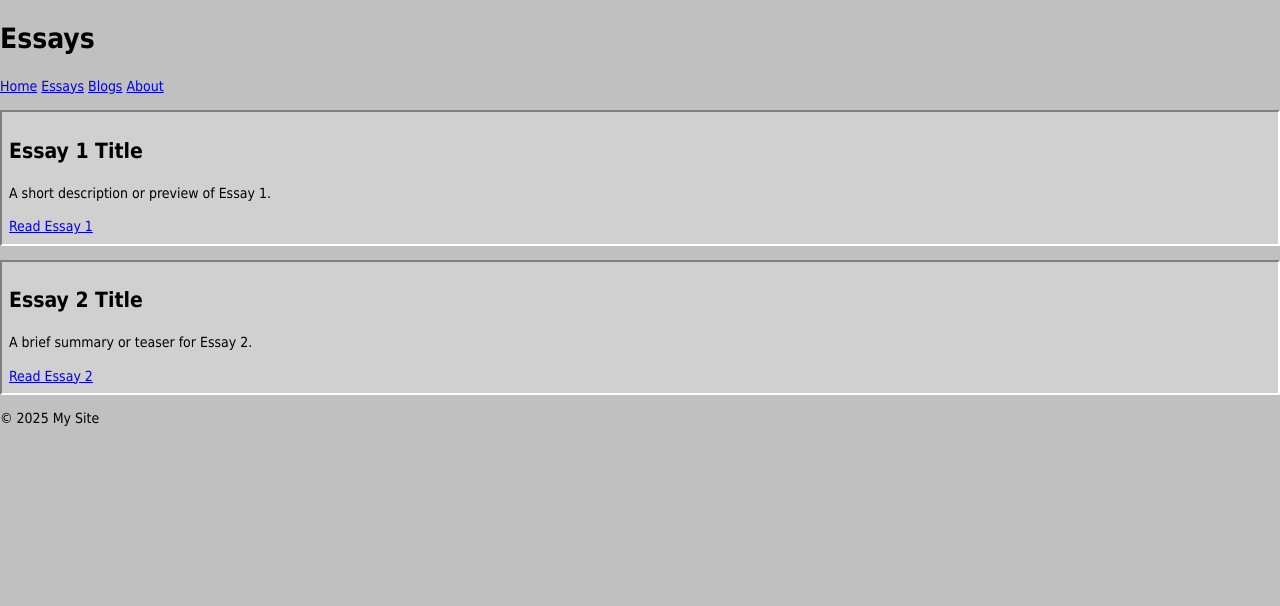
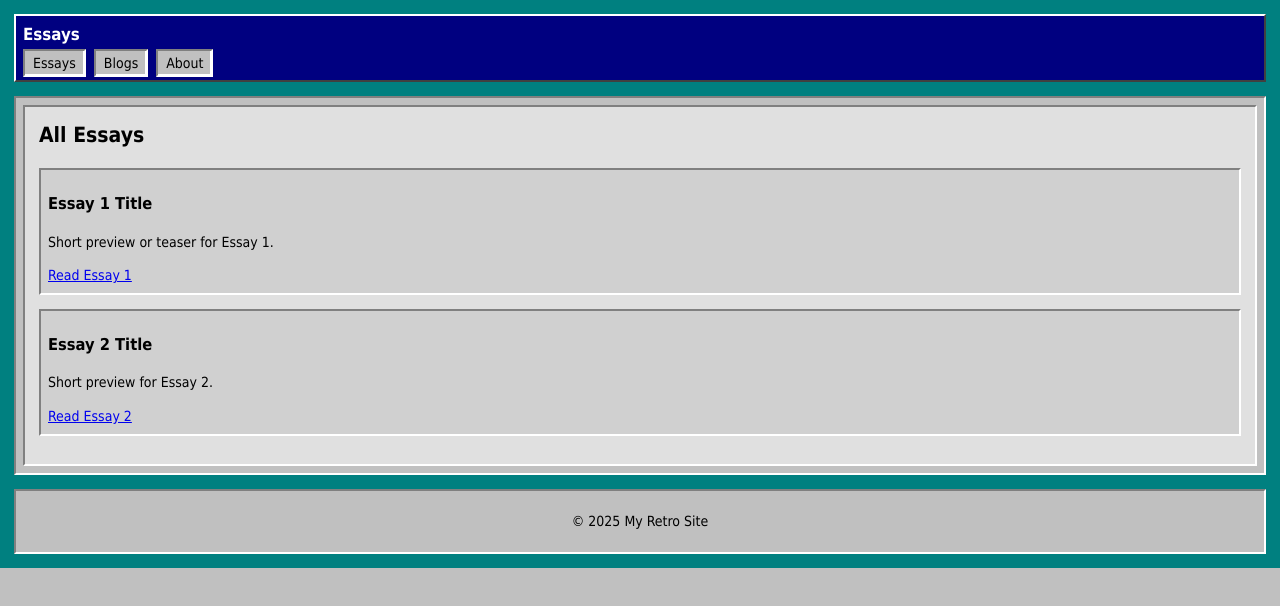
Before and after one commit to LouisBurner/louisboerner, a plain HTML site: page essays.html in a window 1280 px wide. Drawn offline with Linux system fonts and the light colour scheme.

Commit message:
Update essays.html

```diff
--- a/essays.html
+++ b/essays.html
@@ -3,45 +3,42 @@
 <head>
   <meta charset="UTF-8">
   <meta name="viewport" content="width=device-width, initial-scale=1.0">
-  <title>My Site - Essays</title>
+  <title>My Retro Site - Essays</title>
   <link rel="stylesheet" href="styles.css">
 </head>
 <body>
-  <header>
+
+<div class="win95-background">
+  <header class="win95-title-bar">
     <h1>Essays</h1>
-    <nav>
-      <a href="index.html">Home</a>
+    <nav class="win95-nav">
       <a href="essays.html">Essays</a>
       <a href="blogs.html">Blogs</a>
       <a href="about.html">About</a>
     </nav>
   </header>
 
-  <main>
-    <!-- This page is the "home" or index for all essays.
-         Each section or list item can link to a separate essay page. -->
-
+  <section class="window">
+    <div class="window-content">
+      <h2>All Essays</h2>
       <section>
-      <h2>Essay 1 Title</h2>
-      <p>
-        A short description or preview of Essay 1.
-      </p>
+        <h3>Essay 1 Title</h3>
+        <p>Short preview or teaser for Essay 1.</p>
         <a href="essay1.html">Read Essay 1</a>
       </section>
-
       <section>
-      <h2>Essay 2 Title</h2>
-      <p>
-        A brief summary or teaser for Essay 2.
-      </p>
+        <h3>Essay 2 Title</h3>
+        <p>Short preview for Essay 2.</p>
         <a href="essay2.html">Read Essay 2</a>
       </section>
+      <!-- Add more sections for additional essays -->
+    </div>
+  </section>
 
-    <!-- Add more sections for additional essays as needed -->
-  </main>
+  <footer class="win95-footer">
+    <p>&copy; 2025 My Retro Site</p>
+  </footer>
+</div>
 
-  <footer>
-    <p>&copy; 2025 My Site</p>
-  </footer>
 </body>
 </html>
```
Lines whose indentation alone changed are shown as unchanged.
